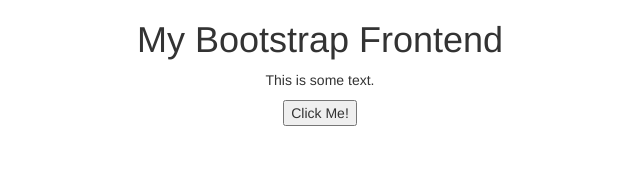
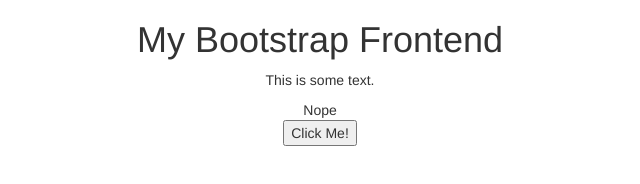
Before and after one commit to Morss/flask-docker, a plain HTML site: page frontend/web/index.html in a window 1280 px wide. Both pictures are taken after a click on the button "Click Me!". Shown: the whole page, without its empty margins (320-960 px from the left). Drawn offline with nearby package versions, Linux system fonts and the light colour scheme; no server answers.

Commit message:
Fix xhr call to backend

```diff
--- a/frontend/web/index.html
+++ b/frontend/web/index.html
@@ -8,15 +8,23 @@
   <link rel="stylesheet" href="https://maxcdn.bootstrapcdn.com/bootstrap/3.3.7/css/bootstrap.min.css">
   <script src="https://ajax.googleapis.com/ajax/libs/jquery/3.2.0/jquery.min.js"></script>
   <script src="https://maxcdn.bootstrapcdn.com/bootstrap/3.3.7/js/bootstrap.min.js"></script>
-  <script>
-    function doRequest() {
-      var xhttp = new XMLHttpRequest();
-      xhttp.open("GET", "http://flaskapp/hello");
-      xhttp.send();
-	  console.log('foo');
-	  console.log(xhttp.response);
-      console.log(xhttp.responseText);
-	  console.log('bar');
+  <script type="text/javascript">
+    function do_ajax() {
+      var req = new XMLHttpRequest();
+      var result = document.getElementById('result');
+      req.onreadystatechange = function()
+      {
+		console.log('rState:' + this.readyState)
+		console.log('status:' + this.status)
+        if(this.readyState == 4 && this.status == 200) {
+          result.innerHTML = this.responseText;
+        } else {
+          result.innerHTML = "Nope";
+        }
+      }
+      req.open('GET', window.location.href + '/v1/hello', true);
+      req.setRequestHeader('Content-Type', 'application/x-www-form-urlencoded;charset=UTF-8');
+      req.send();
     }
   </script>
 </head>
@@ -26,7 +34,8 @@
     <div class="col-sm-12 text-center">
       <h1>My Bootstrap Frontend</h1>
       <p>This is some text.</p>
-  	<button type="button" onclick="doRequest()">Click Me!</button>
+      <div id="result"></div>
+  	  <button type="button" onclick="do_ajax();">Click Me!</button>
     </div>
   </div>
 </body>
```
